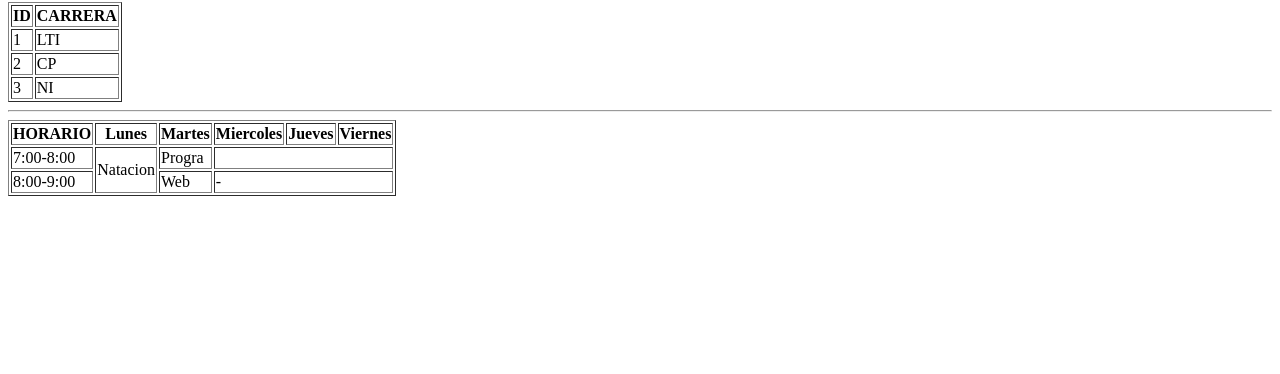
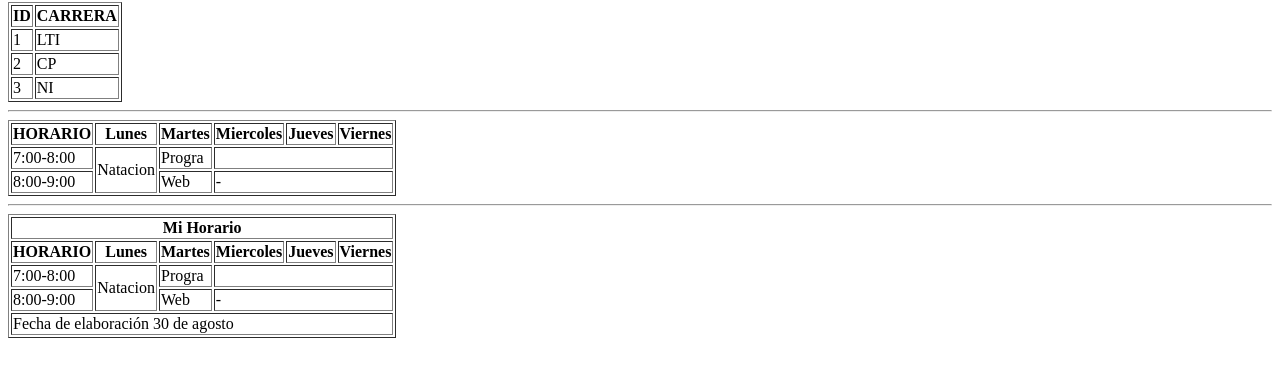
Before and after one commit to rebeca-segura-martinez/practica3008, a plain HTML site: page index.html in a window 1280 px wide. Shown: the part 78-452 px from the top of the page. Drawn offline with Linux system fonts and the light colour scheme.

Commit message:
tablas con tbody, threads y tfoot

```diff
--- a/index.html
+++ b/index.html
@@ -51,5 +51,45 @@
 
         </tr>
    </table>
+
+   <hr>
+    <!--Tabla con celdas tbody, thread,-->
+   <table border="1">
+    <thread>
+        <tr>
+            <th colspan="6">Mi Horario</th>
+        </tr>
+        <tr>
+            <th>HORARIO</th>
+            <th>Lunes</th>
+            <th>Martes</th>
+            <th>Miercoles</th>
+            <th>Jueves</th>
+            <th>Viernes</th>
+        </tr>
+   </thread>
+
+   <TBody>
+        <tr>
+            <td>7:00-8:00</td>
+            <td rowspan="2">Natacion</td>
+            <td >Progra</td>
+            <td colspan="3"></td>
+
+        </tr>
+        <tr>
+            <td>8:00-9:00</td>
+            <td>Web</td>
+            <td colspan="3">-</td>
+
+        </tr>
+    </TBody>
+
+    <TFoot>
+        <TR>
+            <TD colspan="6"> Fecha de elaboración 30 de agosto</TD>
+        </TR>
+    </TFoot>
+</table>
 </body>
 </html>
```
